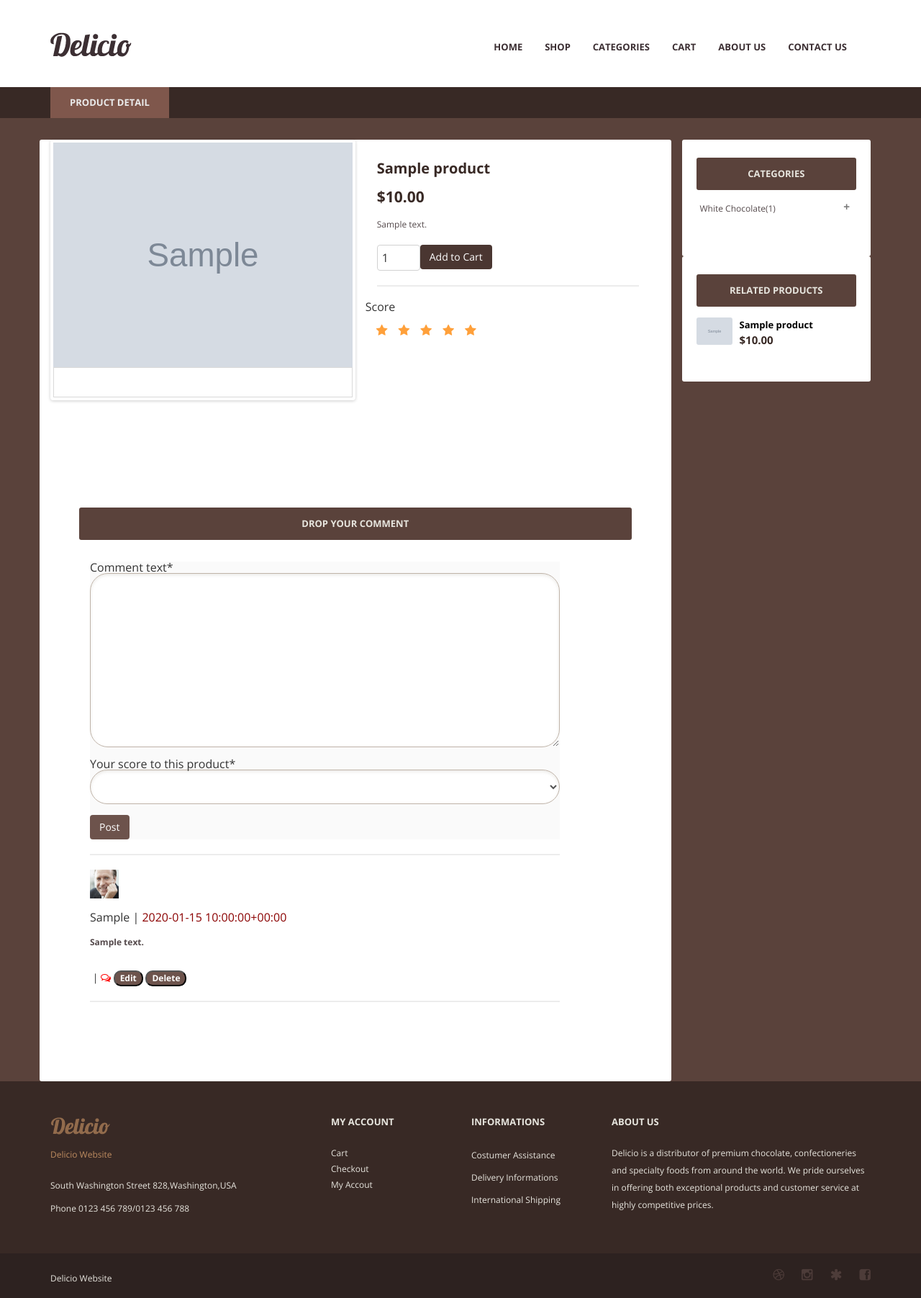
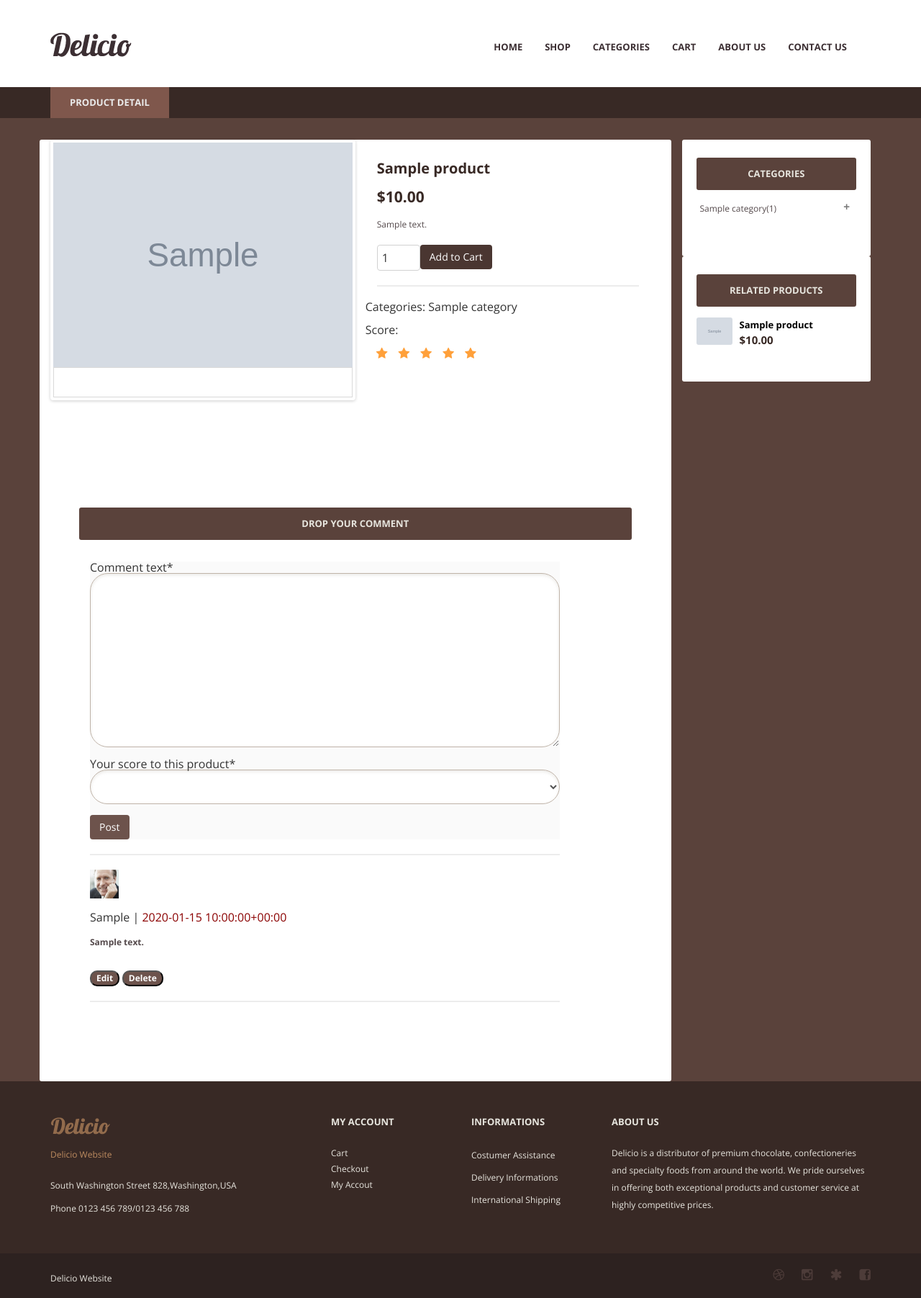
Before and after one commit to SoroushNajafi/shopping_online_2, a Django app: page /en/products/1/ in a window 1280 px wide. Shown: the part 71-1874 px from the top of the page at 72% size. Run offline with Django 4.2, Linux system fonts and the light colour scheme; a user stored in the database is signed in; tables that the repository leaves empty hold one stand-in row (values such as "Sample post"); grey boxes marked "Sample" are stand-in pictures; one stand-in notice (Sample message) is shown; parts of the project's set-up code (start-up, migrations or seed data) failed here and were passed over; some libraries are stand-ins or nearby versions.

Commit message:
category model changed.added en and fa title

```diff
--- a/products/admin.py
+++ b/products/admin.py
@@ -24,4 +24,4 @@ class CommentAdmin(admin.ModelAdmin):
 
 @admin.register(Category)
 class CategoryAdmin(admin.ModelAdmin):
-    list_display = ['category', ]
+    pass
--- a/products/models.py
+++ b/products/models.py
@@ -4,19 +4,24 @@ from django.contrib.auth import get_user_model
 from django.utils.translation import gettext_lazy as _
 from django.utils import timezone
 from ckeditor.fields import RichTextField
+from django.utils.translation import get_language
 
 
 class Category(models.Model):
-    CATEGORY_CHOICES = (
-        ('White Chocolate', _('White Chocolate')),
-        ('Dark Chocolate', _('Dark Chocolate')),
-        ('Nuts Chocolate', _('Nuts Chocolate')),
-    )
-    category = models.CharField(choices=CATEGORY_CHOICES, max_length=30, null=True)
+
+    en_title = models.CharField(max_length=30, null=True)
+    fa_title = models.CharField(max_length=30, null=True)
     cover = models.ImageField(upload_to='category/category_cover', blank=True)
 
+    def get_name(self):
+        current_lang = get_language()
+        if current_lang == 'en':
+            return self.en_title
+        else:
+            return self.fa_title
+
     def __str__(self):
-        return self.category
+        return self.en_title
 
     def get_absolute_url(self):
         return reverse('products_by_category', args=[self.id])
--- a/products/templates/products/categories_list.html
+++ b/products/templates/products/categories_list.html
@@ -38,7 +38,7 @@
                     {% endif %}
                     <div class="text">
                         <a href="{{ category.get_absolute_url }}"><span>
-                        {{ category }} </span></a>
+                        {{ category.get_name }} </span></a>
                     </div>
                 </div>
                 {% endfor %}
--- a/products/templates/products/product_detail.html
+++ b/products/templates/products/product_detail.html
@@ -74,7 +74,10 @@
                         </div>
                         <div class="reviews">
                             <ul>
-                                <b>{% translate 'Score' %} </b>
+                                <b>{% trans 'Categories: ' %}{{ product.category.get_name }}</b>
+                                <br>
+                                <br>
+                                <b>{% translate 'Score:' %} </b>
                                 <br><br>
                                 <li><a href="#"><i class="fa fa-star"></i></a></li>
                                 <li><a href="#"><i class="fa fa-star"></i></a></li>
@@ -128,7 +131,7 @@
                                                                     <div class="d-flex justify-content-between align-items-center">
                                                                         <div class="d-flex flex-row align-items-center">
                                                                             <h6>{{ comment.author|capfirst }} | <span
-                                                                                    style="color: darkred"> {{ comment.datetime_created|to_jalali:'%Y %B %d _ %H:%M:%S'|translate_number }}</span>
+                                                                                    style="color: darkred"> {{ comment.datetime_modified|to_jalali:'%Y %B %d _ %H:%M:%S'|translate_number }}</span>
                                                                             </h6>
                                                                         </div>
 
@@ -136,14 +139,7 @@
                                                                     <br>
                                                                     <span>{{ comment.body|linebreaks }}</span>
                                                                     <br>
-                                                                    <div class="d-flex flex-row user-feed"><span
-                                                                            class="wish"><i
-                                                                            class="fa fa-heartbeat mr-2"></i></span>
-                                                                        <span>|</span>
-                                                                        <span
-                                                                                class="ml-3"><i
-                                                                                class="fa fa-comments-o"
-                                                                                style="color: red"></i></span>
+                                                                    <div class="d-flex flex-row user-feed">
                                                                         {% if comment.author == user %}
                                                                             <button class="badge"
                                                                                     style="background-color: #6d534c"><a
--- a/products/templates/products/products_by_category.html
+++ b/products/templates/products/products_by_category.html
@@ -9,7 +9,7 @@
     <div class="container">
         <div class="row">
             <div class="col-md-10 produti">
-                <h4 style="margin-bottom: 34px">{% trans 'Products by Category' %} | {{ category }}</h4>
+                <h4 style="margin-bottom: 34px">{% trans 'Products by Category' %} | {{ category.get_name }}</h4>
             </div>
         </div>
     </div>
--- a/templates/header.html
+++ b/templates/header.html
@@ -76,7 +76,7 @@
                            class="dropdown-toggle">{% trans 'Categories' %}</a>
                         <ul class="dropdown-menu">
                             {% for category in categories %}
-                                <li><a href="{{ category.get_absolute_url }}">{{ category }}</a></li>
+                                <li><a href="{{ category.get_absolute_url }}">{{ category.get_name }}</a></li>
                             {% endfor %}
                         </ul>
                     </li>
--- a/templates/shop_sidebar.html
+++ b/templates/shop_sidebar.html
@@ -18,7 +18,7 @@
                     <ul class="category-shop-list">
                         {% for category in categories %}
                         <li>
-                        <a class="accordion-link" href="">{{ category }}<span>({{ category.products.count }})</span></a>
+                        <a class="accordion-link" href="">{{ category.get_name }}<span>({{ category.products.count }})</span></a>
                         <ul class="accordion-list-content">
                             {% for product in category.products.all %}
                             <li><a href="{{ product.get_absolute_url }}">{{ product.title }}</a></li>
```
Also changed, not shown: cart/locale/fa/LC_MESSAGES/django.po, locale/fa/LC_MESSAGES/django.po, pages/locale/fa/LC_MESSAGES/django.po, products/locale/fa/LC_MESSAGES/django.po, products/migrations/0012_remove_category_category_category_en_title_and_more.py (added), 4 other files.
